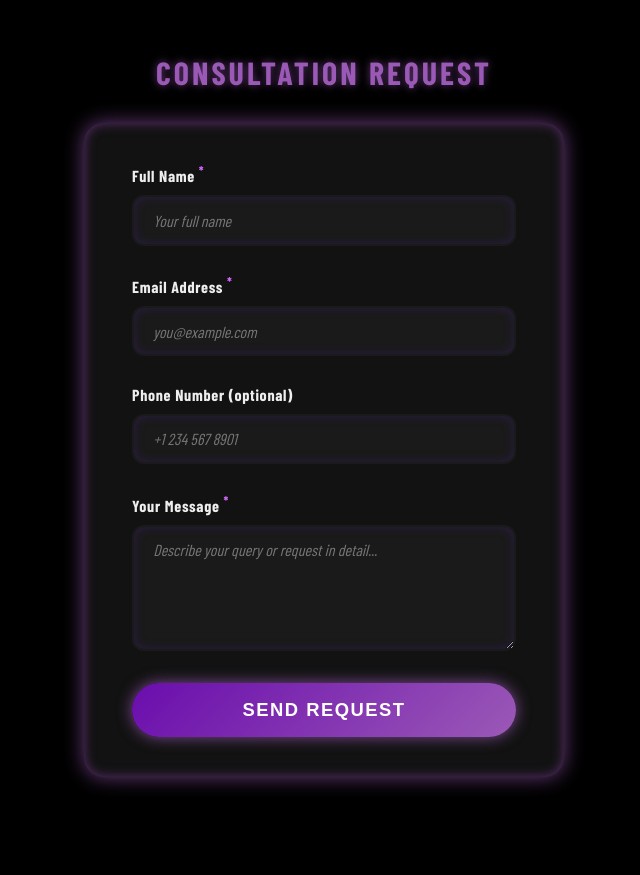
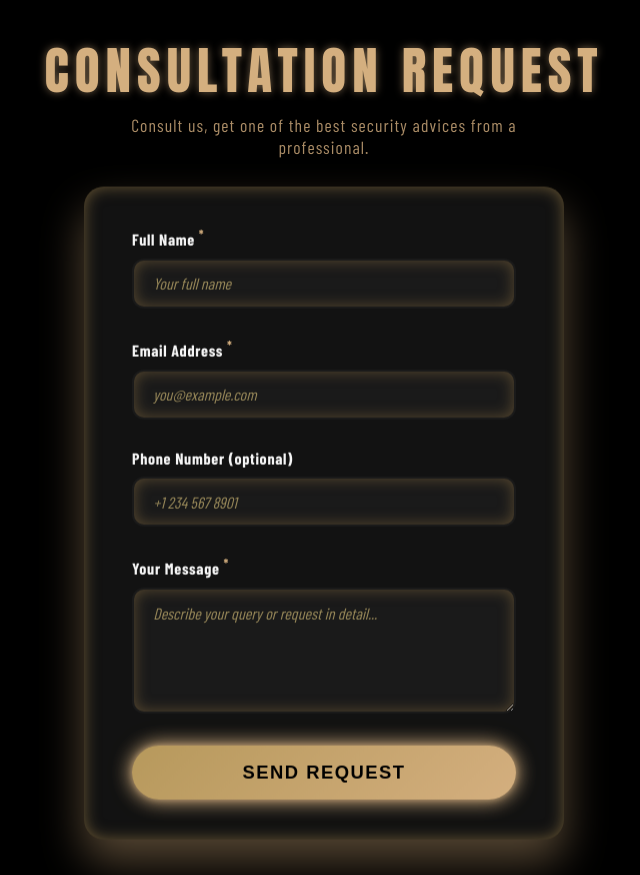
Before and after one commit to fatty-raccoon/cookie-crumbs, a plain HTML site: page consult.html in a window 1280 px wide. Shown: the whole page, without its empty margins (316-956 px from the left). Before the commit the page ends 809 px from the top, so only its background shows below. Drawn offline with nearby package versions, Linux system fonts and the light colour scheme.

Commit message:
Consultation Page UI Updated

```diff
--- a/consult.html
+++ b/consult.html
@@ -4,7 +4,10 @@
   <meta charset="UTF-8" />
   <meta name="viewport" content="width=device-width, initial-scale=1" />
   <title>Consultation Form - OPSEC Vault</title>
-  <link href="https://fonts.googleapis.com/css2?family=Barlow+Condensed:wght@400;700&display=swap" rel="stylesheet" />
+
+  <!-- Fonts -->
+  <link href="https://fonts.googleapis.com/css2?family=Anton&family=Barlow+Condensed:wght@400;700&display=swap" rel="stylesheet" />
+
   <style>
     /* Reset & basics */
     * {
@@ -13,7 +16,7 @@
     body {
       font-family: 'Barlow Condensed', sans-serif;
       background: #000000; /* true black AMOLED */
-      color: #ddd;
+      color: #f5f5f5;
       margin: 0;
       min-height: 100vh;
       display: flex;
@@ -24,14 +27,25 @@
       overflow-x: hidden;
     }
     h1 {
+      font-family: 'Anton', sans-serif;
+      font-weight: 400;
+      font-size: 3.2rem;
+      letter-spacing: 6px;
+      color: #d4af7f; /* faded light gold */
+      text-transform: uppercase;
+      margin: 0 0 0.3rem 0;
+      user-select: none;
+      text-shadow: 0 0 8px #d4af7f88;
+    }
+    .tagline {
+      font-weight: 500;
+      font-size: 1.1rem;
+      color: #d4af7fcc;
+      letter-spacing: 1.1px;
       margin-bottom: 2rem;
-      font-weight: 700;
+      user-select: none;
       text-align: center;
-      text-transform: uppercase;
-      letter-spacing: 3px;
-      color: #9b59b6; /* luxurious purple */
-      text-shadow: 0 0 8px #9b59b6aa;
-      user-select: none;
+      max-width: 400px;
     }
     form {
       background: #121212;
@@ -40,18 +54,26 @@
       width: 100%;
       max-width: 480px;
       box-shadow:
-        0 0 20px #9b59b6aa,
-        inset 0 0 12px #6c3483cc;
+        0 20px 40px #d4af7f55,
+        inset 0 0 15px #a5834a88;
       backdrop-filter: blur(15px);
       -webkit-backdrop-filter: blur(15px);
-      animation: floatIn 0.7s ease forwards;
-      transform: translateY(30px);
-      opacity: 0;
+      animation: floatUpSlow 6s ease-in-out infinite;
+      transform-style: preserve-3d;
+      perspective: 1000px;
     }
-    @keyframes floatIn {
-      to {
+    @keyframes floatUpSlow {
+      0%, 100% {
         transform: translateY(0);
-        opacity: 1;
+        box-shadow:
+          0 20px 40px #d4af7f55,
+          inset 0 0 15px #a5834a88;
+      }
+      50% {
+        transform: translateY(-15px);
+        box-shadow:
+          0 30px 50px #d4af7f99,
+          inset 0 0 20px #b39c5fbb;
       }
     }
     label {
@@ -59,7 +81,7 @@
       margin-bottom: 0.6rem;
       font-weight: 600;
       letter-spacing: 0.7px;
-      color: #eee;
+      color: #f5f5f5;
       user-select: none;
     }
     input, textarea {
@@ -71,11 +93,11 @@
       font-size: 1rem;
       font-family: 'Barlow Condensed', sans-serif;
       background: #1a1a1a;
-      color: #eee;
+      color: #f5f5f5;
       box-shadow:
-        inset 0 0 10px #3a1f6b88;
+        inset 0 0 15px #a5834a77;
       transition: border-color 0.35s ease, box-shadow 0.35s ease, background-color 0.35s ease;
-      caret-color: #9b59b6;
+      caret-color: #d4af7f;
       user-select: text;
       outline-offset: 3px;
       outline-color: transparent;
@@ -84,43 +106,36 @@
     }
     input::placeholder,
     textarea::placeholder {
-      color: #777;
+      color: #bba86bcc;
       font-style: italic;
       user-select: none;
     }
     input:focus, textarea:focus {
-      background: #2b1a44;
-      border-color: #9b59b6;
+      background: #2b2340;
+      border-color: #d4af7f;
       box-shadow:
-        0 0 8px #9b59b6cc,
-        inset 0 0 15px #9b59b6aa;
-      outline-color: #9b59b6;
+        0 0 12px #d4af7fcc,
+        inset 0 0 22px #d4af7faa;
+      outline-color: #d4af7f;
       animation: pulseBorder 1.5s infinite alternate ease-in-out;
-    }
-    @keyframes pulseBorder {
-      from {
-        outline-color: #9b59b6cc;
-        box-shadow:
-          0 0 8px #9b59b6cc,
-          inset 0 0 15px #9b59b6aa;
-      }
-      to {
-        outline-color: #c39bd3ff;
-        box-shadow:
-          0 0 15px #c39bd3ff,
-          inset 0 0 20px #c39bd3cc;
-      }
-    }
-    input:focus::placeholder,
-    textarea:focus::placeholder {
-      color: #c39bd3;
-    }
-    /* Animate inputs with a gentle wiggle when focused */
-    input:focus, textarea:focus {
       animation-name: wiggle;
       animation-duration: 0.4s;
       animation-timing-function: ease-in-out;
       animation-iteration-count: 1;
+    }
+    @keyframes pulseBorder {
+      from {
+        outline-color: #d4af7fcc;
+        box-shadow:
+          0 0 12px #d4af7fcc,
+          inset 0 0 22px #d4af7faa;
+      }
+      to {
+        outline-color: #f1e5b7ff;
+        box-shadow:
+          0 0 20px #f1e5b7ff,
+          inset 0 0 30px #f1e5b7cc;
+      }
     }
     @keyframes wiggle {
       0% { transform: translateX(0); }
@@ -131,9 +146,13 @@
       75% { transform: translateX(-3px); }
       100% { transform: translateX(0); }
     }
+    input:focus::placeholder,
+    textarea:focus::placeholder {
+      color: #f1e5b7;
+    }
     button {
-      background: linear-gradient(135deg, #6a0dad, #9b59b6);
-      color: #fff;
+      background: linear-gradient(135deg, #b7995c, #d4af7f);
+      color: #000;
       font-weight: 700;
       padding: 1rem 0;
       font-size: 1.15rem;
@@ -142,35 +161,36 @@
       cursor: pointer;
       transition: background 0.4s ease, box-shadow 0.4s ease;
       width: 100%;
-      box-shadow: 0 0 15px #9b59b6cc;
+      box-shadow: 0 0 20px #d4af7fbb;
       user-select: none;
       text-transform: uppercase;
       letter-spacing: 1.5px;
+      filter: drop-shadow(0 0 3px #d4af7fcc);
     }
     button:hover,
     button:focus {
-      background: linear-gradient(135deg, #9b59b6, #6a0dad);
+      background: linear-gradient(135deg, #d4af7f, #b7995c);
       box-shadow:
-        0 0 20px #bb8fce,
-        0 0 30px #9b59b6;
+        0 0 30px #f1e5b7dd,
+        0 0 40px #d4af7fdd;
       outline: none;
     }
     button:active {
       transform: scale(0.98);
       box-shadow:
-        0 0 10px #8e44ad;
+        0 0 15px #b7995cbb;
     }
     .success-message {
       text-align: center;
       margin-top: 1rem;
       font-weight: 600;
-      color: #7fffd4; /* aquamarine highlight */
+      color: #f1e5b7; /* light gold */
       display: none;
       user-select: none;
-      text-shadow: 0 0 4px #7fffd4cc;
+      text-shadow: 0 0 6px #f1e5b7bb;
     }
     sup {
-      color: #d36aff;
+      color: #d4af7f;
       user-select: none;
     }
     @media (max-width: 520px) {
@@ -178,12 +198,22 @@
         padding: 2rem 1.5rem;
         max-width: 100%;
       }
+      h1 {
+        font-size: 2.5rem;
+        letter-spacing: 4px;
+      }
+      .tagline {
+        font-size: 1rem;
+        max-width: 300px;
+      }
     }
   </style>
 </head>
 <body>
 
-  <h1>Consultation Request</h1>
+  <h1>CONSULTATION REQUEST</h1>
+  <div class="tagline">Consult us, get one of the best security advices from a professional.</div>
+
   <form id="consultationForm" action="https://formspree.io/f/yourFormID" method="POST">
     <label for="name">Full Name <sup>*</sup></label>
     <input
```
